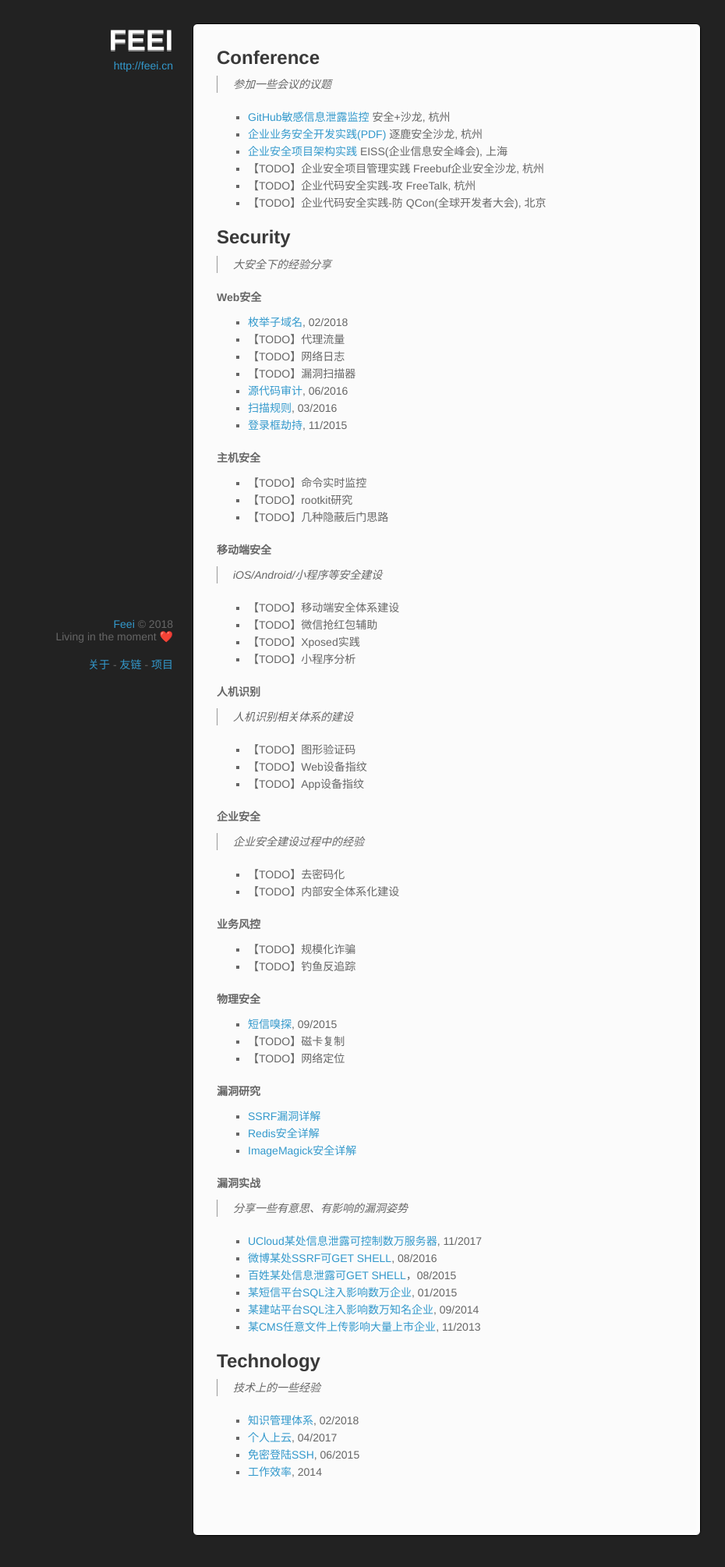
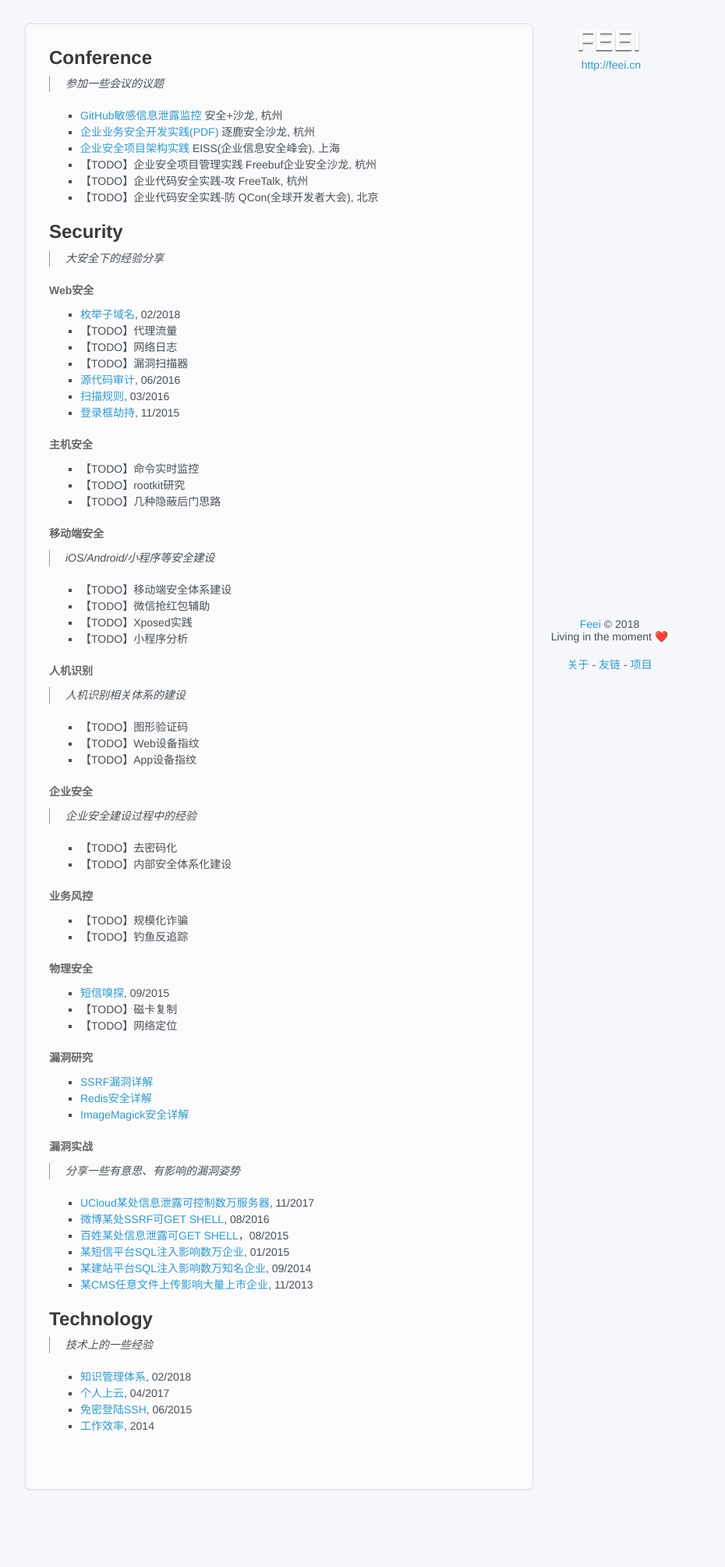
Before and after one commit to limengmingx/Papers, a Jekyll site: the page built from README.md, in a window 1280 px wide. Shown: the whole page at 78% size, without its empty margins (68-998 px from the left). Built offline with Jekyll 4.4.1, drawn with Linux system fonts in a browser that asks for light colours; our own code applies the rules of GitHub Pages for plain Markdown files; a script that is not in the unit is left out; comment, search, counter and statistics services are not loaded; after the commit the page ends 1950 px from its top, so only the background shows below that.

Commit message:
Update style.scss

```diff
--- a/assets/css/style.scss
+++ b/assets/css/style.scss
@@ -334,11 +334,12 @@ table {
 
 body {
     font: 14px/22px "Helvetica Neue", Helvetica, Arial, sans-serif;
-    color: #666;
+    color: #495057;
     font-weight: 300;
     margin: 0px;
     padding: 0px 0 20px 0px;
-    background: #222
+    background: #f5f7fb;
+    line-height: 1.5
 }
 
 h1, h2, h3, h4, h5, h6 {
@@ -396,7 +397,7 @@ strong {
 
 .wrapper {
     width: 650px;
-    margin: 0 auto;
+    margin-left: 100px;
     position: relative
 }
 
@@ -482,12 +483,17 @@ header {
     z-index: initial;
     position: fixed;
     left: 50%;
-    margin-left: -490px;
+    margin-left: 110px;
     margin-top: 32px;
     top: 0;
     right: 0;
     -webkit-font-smoothing: antialiased;
     min-height: 76px
+}
+
+header img {
+    height: 88px;
+    border-radius: 6px;
 }
 
 header h1 {
@@ -604,8 +610,8 @@ section {
     position: relative;
     background: #fbfbfb;
     border-radius: 6px;
-    border: 1px solid #000;
-    box-shadow: 0px 1px 2px rgba(0, 0, 0, 0.09), inset 0px 0px 2px 2px rgba(255, 255, 255, 0.5), inset 0 0 5px 5px rgba(255, 255, 255, 0.4)
+    border: 1px solid #0028641f;
+    box-shadow: 0 1px 2px 0 rgba(0, 0, 0, 0.05)
 }
 
 small {
@@ -613,12 +619,12 @@ small {
 }
 
 nav {
-    top: 150px;
+    top: 140px;
     width: 230px;
     position: fixed;
     left: 50%;
-    margin-left: -580px;
-    text-align: right
+    margin-left: 120px;
+    text-align: left
 }
 
 nav ul {
@@ -634,7 +640,8 @@ nav ul li {
 }
 
 nav ul li.tag-h1 {
-    font-size: 1.2em
+    font-size: 1.2em;
+    line-height: 30px
 }
 
 nav ul li.tag-h1 a {
@@ -645,6 +652,10 @@ nav ul li.tag-h1 a {
 
 nav ul li.tag-h2 + .tag-h1 {
     margin-top: 10px
+}
+
+nav ul li.tag-h3 {
+    text-indent: 15px
 }
 
 nav ul li.active a {
@@ -658,7 +669,8 @@ nav ul li.active a:focus {
 }
 
 nav ul a {
-    color: #666
+    color: #666;
+    font-weight: inherit
 }
 
 nav ul a:hover {
@@ -669,9 +681,9 @@ footer {
     width: 180px;
     position: fixed;
     left: 50%;
-    margin-left: -530px;
+    margin-left: 120px;
     bottom: 20px;
-    text-align: right;
+    text-align: center;
     line-height: 16px
 }
 
```
